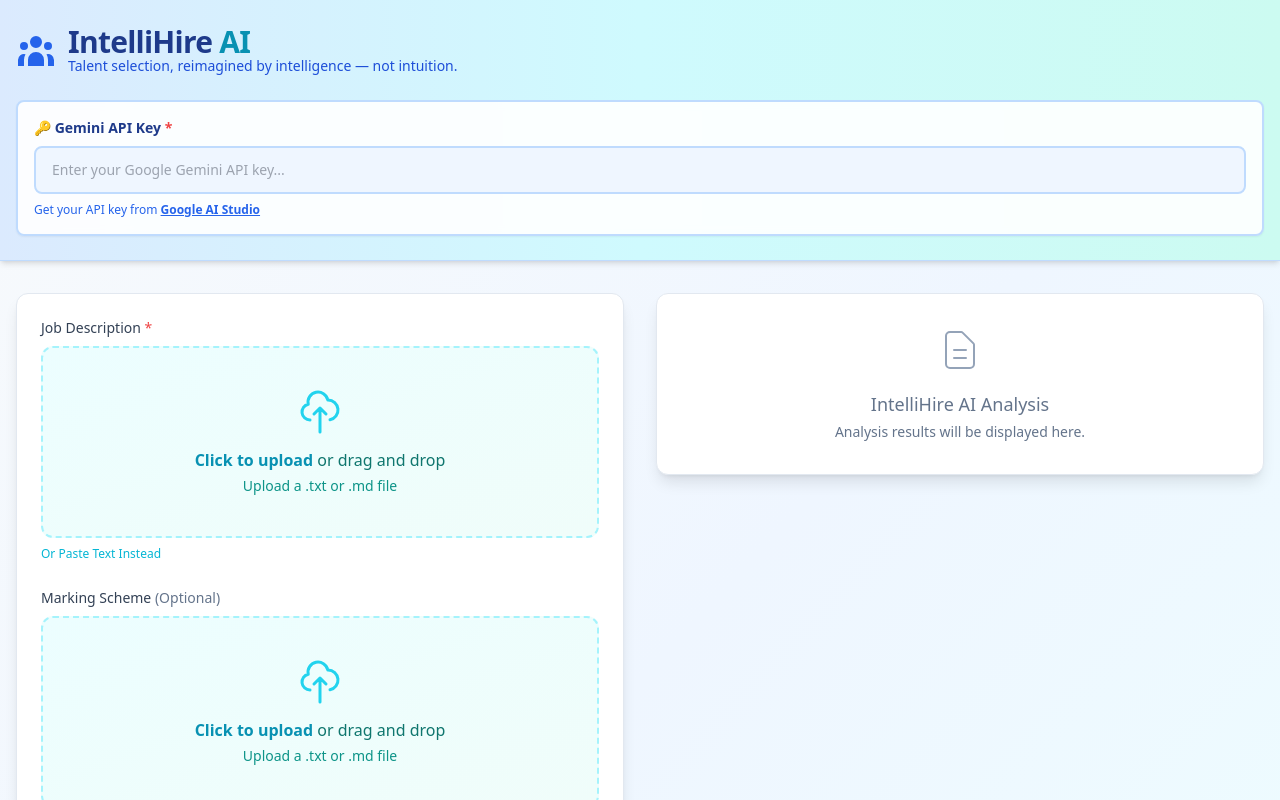
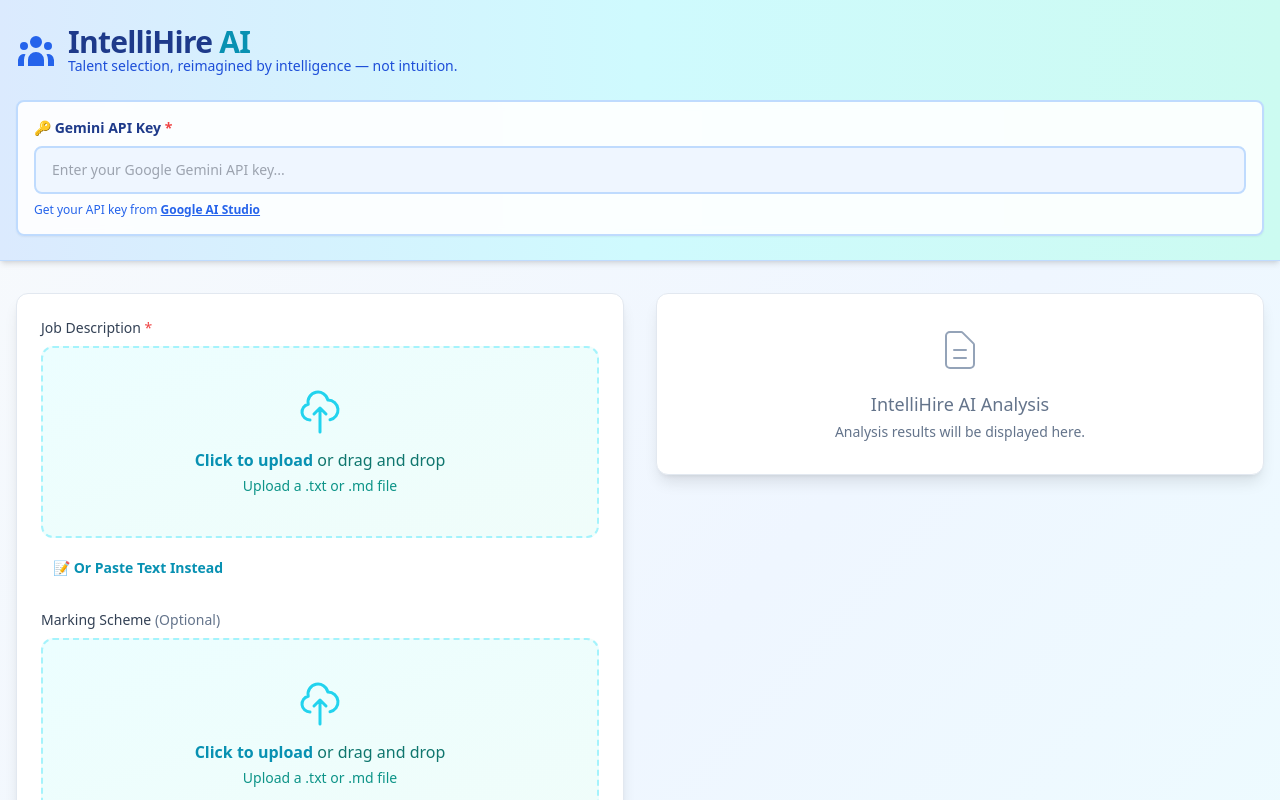
Before and after one commit to senushidinara/IntelliHire-AI, a React (Vite) app: page / in a window 1280 px wide. Shown: the top 800 px of the page. Built offline with nearby package versions, Linux system fonts and the light colour scheme.

Commit message:
Update InputSwitcher textarea and toggle button styling
cgen-8663bd2db9754d189b45b96bd11b011d

```diff
--- a/components/ApplicationForm.tsx
+++ b/components/ApplicationForm.tsx
@@ -94,14 +94,14 @@ const InputSwitcher: React.FC<InputSwitcherProps> = ({ value, fileName, onChange
             ) : (
                 <textarea
                     rows={rows}
-                    className="block w-full rounded-md border-slate-300 shadow-sm focus:border-brand-secondary focus:ring-brand-secondary sm:text-sm transition duration-150 ease-in-out bg-slate-50"
+                    className="block w-full rounded-lg border-2 border-pastel-cyan shadow-sm focus:border-brand-secondary focus:ring-2 focus:ring-cyan-300/50 text-base transition-all duration-150 ease-in-out bg-gradient-to-br from-cyan-50 to-teal-50 p-4 font-medium text-slate-700 placeholder-teal-500"
                     placeholder={placeholderText}
                     value={value}
                     onChange={handleTextChange}
                 />
             )}
-             <button onClick={toggleInputType} className="mt-2 text-xs text-brand-secondary hover:underline font-medium">
-                {inputType === 'file' ? 'Or Paste Text Instead' : 'Or Upload File Instead'}
+             <button onClick={toggleInputType} className="mt-3 text-sm text-cyan-600 hover:text-cyan-800 hover:bg-cyan-100 px-3 py-2 rounded-lg font-semibold transition-all duration-150">
+                {inputType === 'file' ? '📝 Or Paste Text Instead' : '📤 Or Upload File Instead'}
             </button>
         </div>
     );
```
